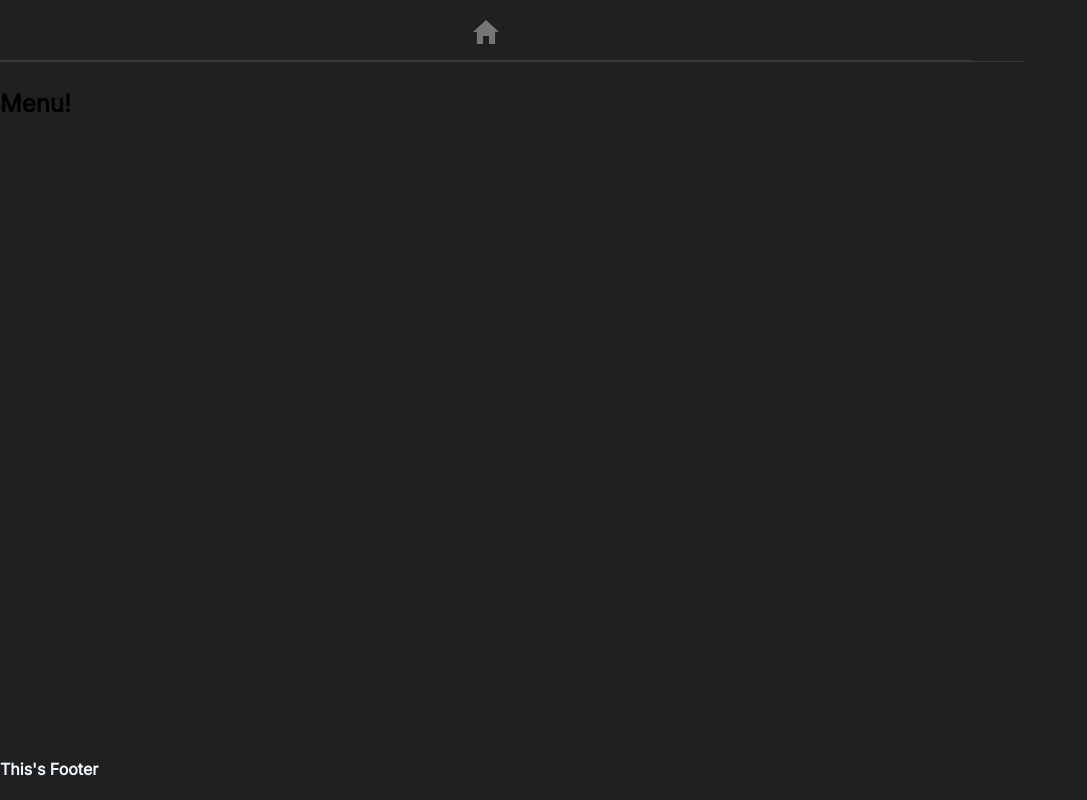
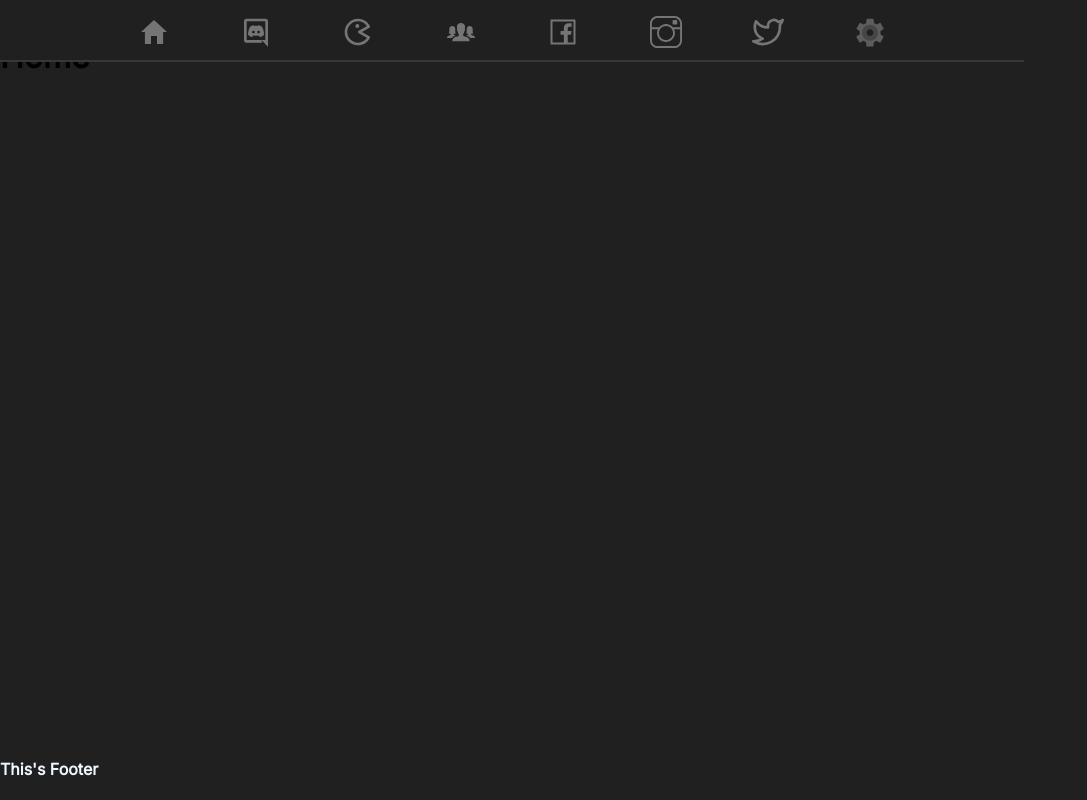
Before and after one commit to mois3222/web_react_app, a React (Vite) app: page / in a window 1280 px wide. Shown: the whole page, without its empty margins (0-1087 px from the left). Built offline with nearby package versions, Linux system fonts and the light colour scheme.

Commit message:
commit: fixes to the navbar & implementation of settings route Date: 06/09/2023 Author: developMoi

```diff
--- a/src/components/ExtensibleMenu.tsx
+++ b/src/components/ExtensibleMenu.tsx
@@ -36,7 +36,7 @@ const ExtensibleMenu = () => {
               />
               <NavLink
                 anchor={"settings"}
-                svg={<iconsController.FiTwitter size={"2em"} />}
+                svg={<iconsController.FcSettings size={"2em"} />}
               />
             </>
           ) : null}
--- a/src/components/Home.tsx
+++ b/src/components/Home.tsx
@@ -1,7 +1,7 @@
 const Home = () => {
   return (
     <>
-      <h2>Home</h2>
+      <h1>Home</h1>
     </>
   );
 };
--- /dev/null
+++ b/src/components/Settings.tsx
@@ -0,0 +1,5 @@
+const Settings = () => {
+  return <div className="Main__settings"></div>;
+};
+
+export default Settings;
--- a/src/containers/Header.tsx
+++ b/src/containers/Header.tsx
@@ -6,6 +6,7 @@ import ExtensibleMenu from "../components/ExtensibleMenu";
 const Header = () => {
   return (
     <header className="Header">
+      <div className="Header__container">
         <nav className="Header__nav">
           <section className="Header__section--home">
             <ButtonHome />
@@ -17,10 +18,39 @@ const Header = () => {
                 className="Header__li"
                 svg={<iconsController.IoMdHome size={"2em"} />}
               />
+              <NavLink
+                anchor={"discord"}
+                svg={<iconsController.RiDiscordLine size={"2em"} />}
+              />
+              <NavLink
+                anchor={"games"}
+                svg={<iconsController.BiGame size={"2em"} />}
+              />
+              <NavLink
+                anchor={"about"}
+                svg={<iconsController.IoIosPeople size={"2em"} />}
+              />
+              <NavLink
+                anchor={"facebook"}
+                svg={<iconsController.AiOutlineFacebook size={"2em"} />}
+              />
+              <NavLink
+                anchor={"instagram"}
+                svg={<iconsController.TfiInstagram size={"2em"} />}
+              />
+              <NavLink
+                anchor={"twitter"}
+                svg={<iconsController.FiTwitter size={"2em"} />}
+              />
+              <NavLink
+                anchor={"settings"}
+                svg={<iconsController.FcSettings size={"2em"} />}
+              />
             </ul>
           </section>
         </nav>
         <ExtensibleMenu />
+      </div>
     </header>
   );
 };
--- a/src/containers/Main.tsx
+++ b/src/containers/Main.tsx
@@ -1,5 +1,13 @@
+import { Routes, Route } from "react-router-dom";
+import elementsController from "../controller/elementsController";
+
 const Main = () => {
-  return <h2>Menu!</h2>;
+  return (
+    <Routes>
+      <Route path="/" element={<elementsController.Home />} />
+      <Route path="/settings" element={<elementsController.Settings />} />
+    </Routes>
+  );
 };
 
 export default Main;
--- /dev/null
+++ b/src/controller/elementsController.ts
@@ -0,0 +1,9 @@
+import Home from "../components/Home";
+import Settings from "../components/Settings";
+
+const elementsController = {
+  Home,
+  Settings,
+};
+
+export default elementsController;
--- a/src/controller/iconsController.ts
+++ b/src/controller/iconsController.ts
@@ -5,6 +5,7 @@ import { IoIosPeople } from "react-icons/io";
 import { AiOutlineFacebook } from "react-icons/ai";
 import { TfiInstagram } from "react-icons/tfi";
 import { FiTwitter } from "react-icons/fi";
+import { FcSettings } from "react-icons/fc";
 
 const iconsController = {
   IoMdHome,
@@ -14,6 +15,7 @@ const iconsController = {
   AiOutlineFacebook,
   TfiInstagram,
   FiTwitter,
+  FcSettings,
 };
 
 export default iconsController;
--- a/src/sass/containers/Header.scss
+++ b/src/sass/containers/Header.scss
@@ -6,9 +6,15 @@
   top: 0;
   @include m.clean(0.5em);
 
+  &__container {
+    position: absolute;
+    background-color: v.$theme_background;
+    // top: 0;
+  }
+
   &__nav {
     @extend %flex;
-    width: 90%;
+    width: 100%;
     @include m.clean(0.5em, 0);
     border-bottom: 1px solid v.$theme-primary;
   }
```
Lines whose indentation alone changed are shown as unchanged.
